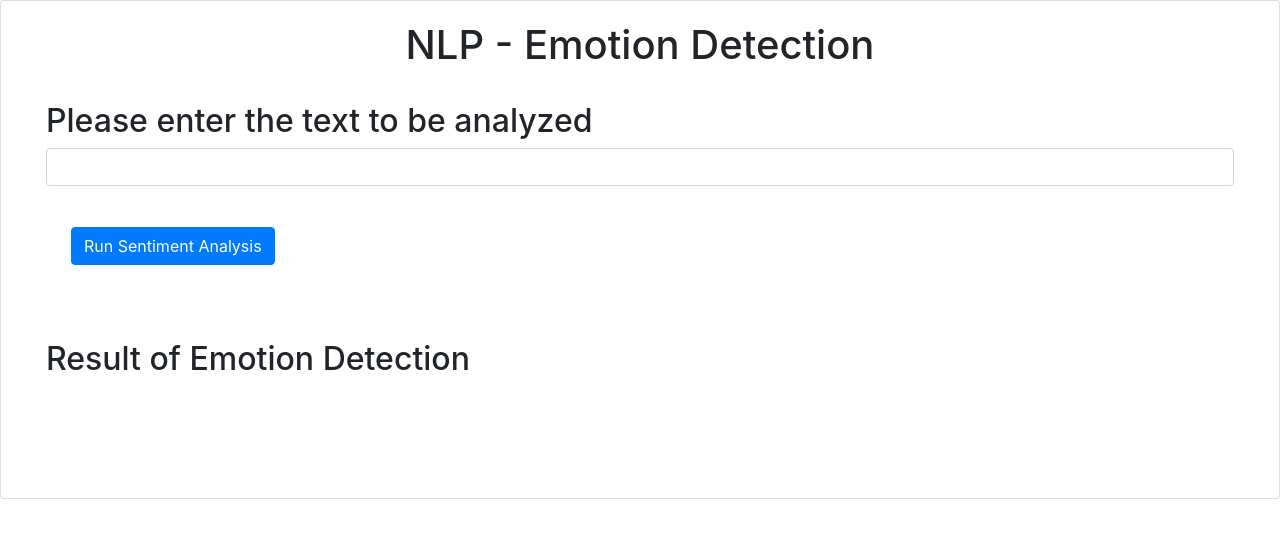
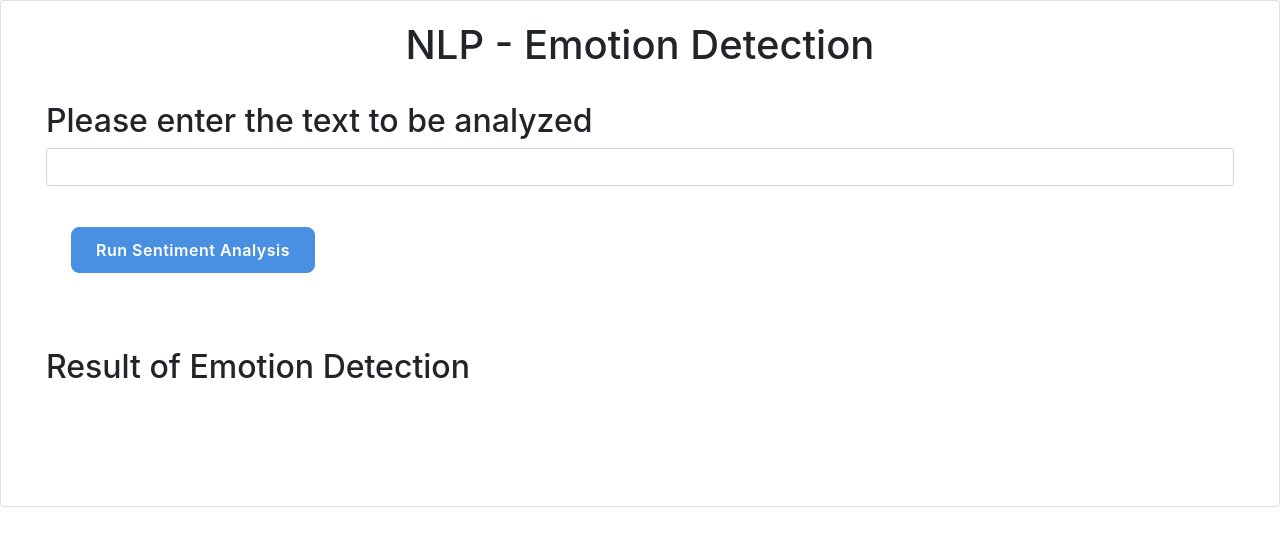
Before and after one commit to michaelshoniwa548-sketch/flask-emotion-detector, a Flask app: page / in a window 1280 px wide. Shown: the top 546 px of the page. Run offline with Flask 3, Linux system fonts and the light colour scheme; some libraries are stand-ins or nearby versions.

Commit message:
Add custom .btn-primary style in style tag

```diff
--- a/templates/index.html
+++ b/templates/index.html
@@ -6,6 +6,20 @@
     <style>
         .center-heading {
             text-align: center;
+        }
+        .btn-primary {
+            background-color: #4a90e2;
+            border-color: #4a90e2;
+            border-radius: 8px;
+            padding: 10px 24px;
+            font-weight: 600;
+            letter-spacing: 0.5px;
+            transition: background-color 0.2s ease, box-shadow 0.2s ease;
+        }
+        .btn-primary:hover {
+            background-color: #2f6ec4;
+            border-color: #2f6ec4;
+            box-shadow: 0 4px 12px rgba(74, 144, 226, 0.4);
         }
     </style>
 </head>
```
